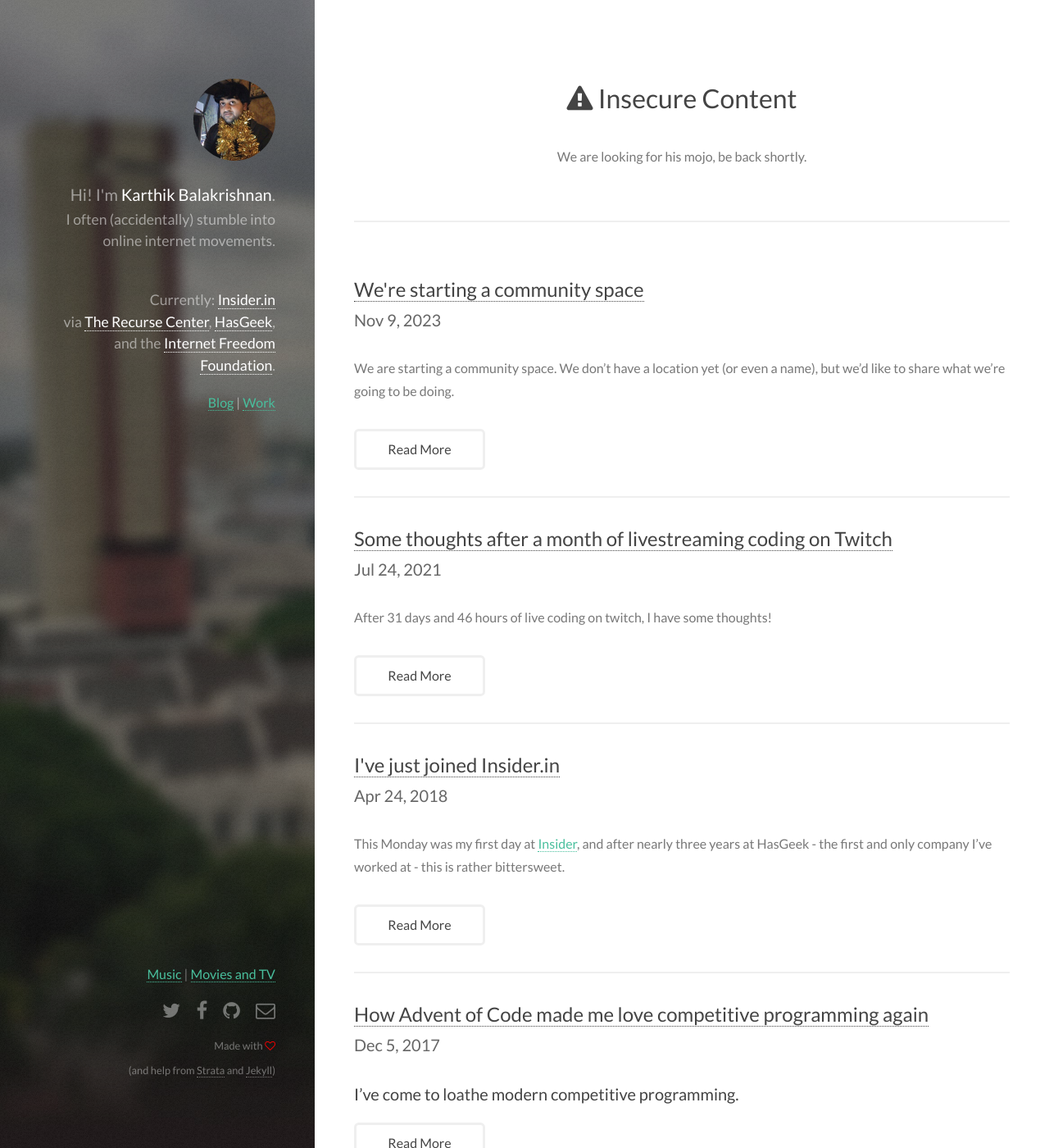
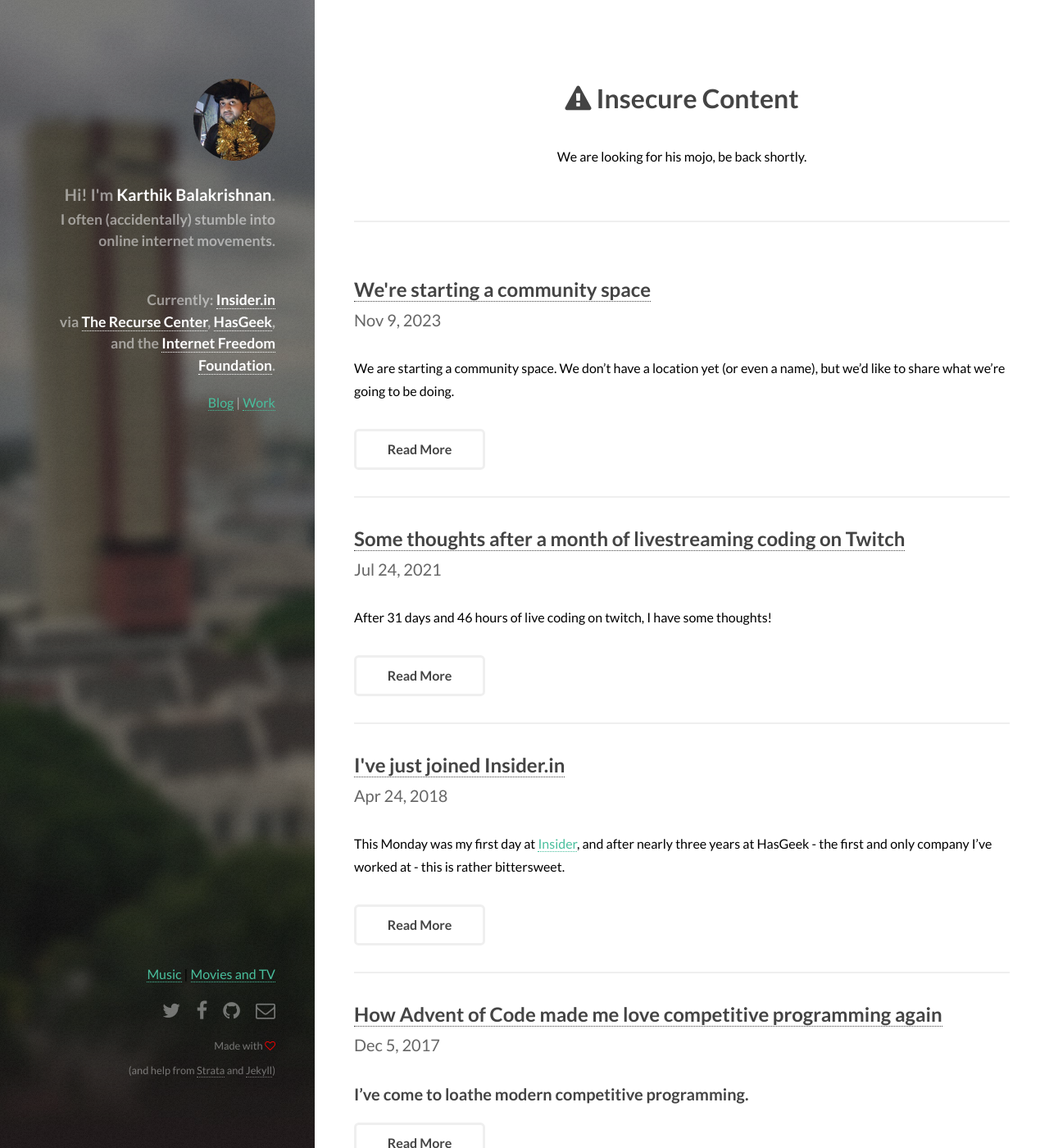
Before and after one commit to karthikb351/karthikb351, a Jekyll site: the page built from index.html, in a window 1280 px wide and 1400 px high. Shown: the whole window at 82% size. Built offline with Jekyll 4.4.1, drawn with Linux system fonts in a browser that asks for light colours.

Commit message:
update font colors and bold weight

```diff
--- a/assets/css/_partials/_vars.scss
+++ b/assets/css/_partials/_vars.scss
@@ -20,7 +20,7 @@
 		family:				('Lato', Helvetica, sans-serif),
 		family-fixed:		('Courier New', monospace),
 		weight:				400,
-		weight-bold:		400
+		weight-bold:		700
 	);
 
 // Palette.
@@ -33,6 +33,7 @@
 		border-bg:			#f7f7f7,
 		border2:			#dfdfdf,
 		border2-bg:			#e7e7e7,
+		black:				#000000,
 
 		accent1: (
 			bg:				#49bf9d,
--- a/assets/css/main.scss
+++ b/assets/css/main.scss
@@ -4,7 +4,7 @@
 @import 'functions';
 @import 'mixins';
 @import url('font-awesome.min.css');
-@import url("https://fonts.googleapis.com/css?family=Lato:400,400italic");
+@import url("https://fonts.googleapis.com/css?family=Lato:400,400italic,700,700italic");
 
 /*
 	Strata by HTML5 UP
@@ -59,7 +59,7 @@
 	}
 
 	body, input, select, textarea {
-		color: _palette(fg);
+		color: _palette(black);
 		font-family: _font(family);
 		font-size: 16pt;
 		font-weight: _font(weight);
```
